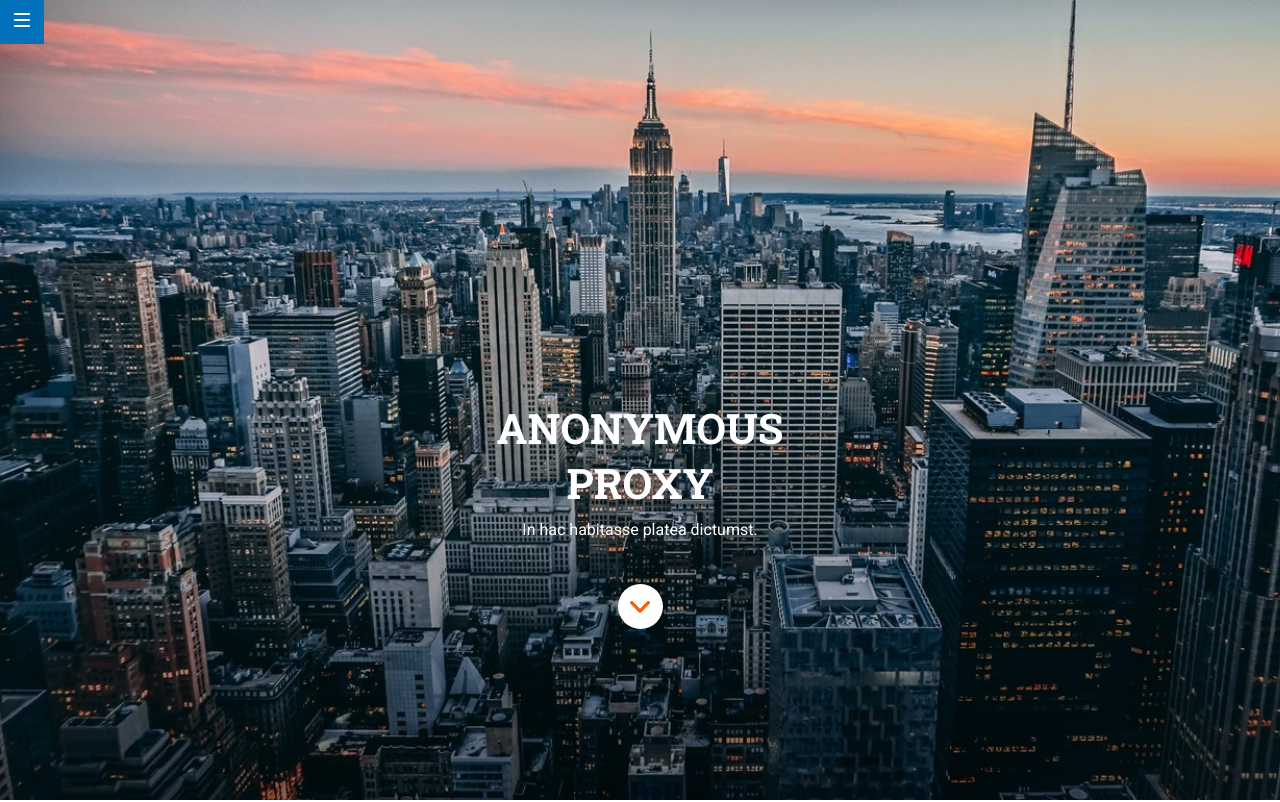
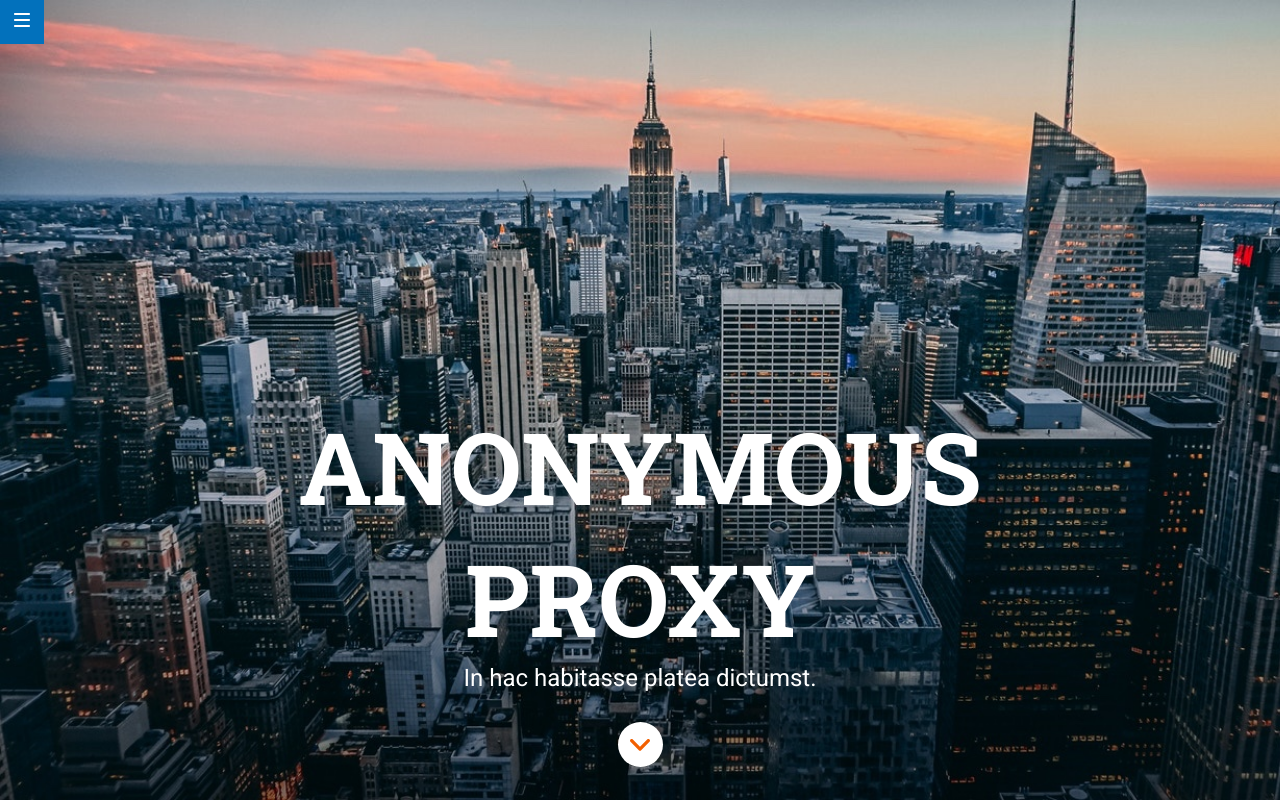
Before and after one commit to Adalab/modulo-1-evaluacion-final-BarbaraMoran, a website: page docs/index.html in a window 1280 px wide. Shown: the top 802 px of the page. Drawn offline with nearby package versions, Linux system fonts and the light colour scheme; files that its build step writes are made by us from their sources; files whose address does not match are found by name.

Commit message:
add desktop and tablet header

```diff
--- a/src/scss/layout/_footer.scss
+++ b/src/scss/layout/_footer.scss
@@ -23,6 +23,8 @@
       display: flex;
       justify-content: center;
       align-items: center;
+      width: 45px;
+      height: 45px;
     }
   }
 
--- a/src/scss/layout/_header.scss
+++ b/src/scss/layout/_header.scss
@@ -30,17 +30,35 @@
     font-family: $font-title;
     text-transform: uppercase;
     word-spacing: 100vw;
+    line-height: 55px;
+
+    @media all and (min-width: 768px) {
+      margin-bottom: 20px;
+      font-size: 80px;
+      line-height: 106px;
+    }
+
+    @media all and (min-width: 1280px) {
+      margin-bottom: 0px;
+      font-size: 100px;
+      line-height: 132px;
+    }
   }
 
   &__subtitle {
+    margin-bottom: 45px;
     text-align: center;
     font-size: 16px;
     font-family: $fontfamily;
     font-weight: lighter;
+
+    @media all and (min-width: 768px) {
+      margin-bottom: 30px;
+      font-size: 24px;
+    }
   }
 
   &__linkcontainer2 {
-    margin-top: 45px;
     width: 45px;
     height: 45px;
     display: flex;
@@ -53,6 +71,8 @@
       display: flex;
       justify-content: center;
       align-items: center;
+      width: 45px;
+      height: 45px;
     }
   }
 }
```
